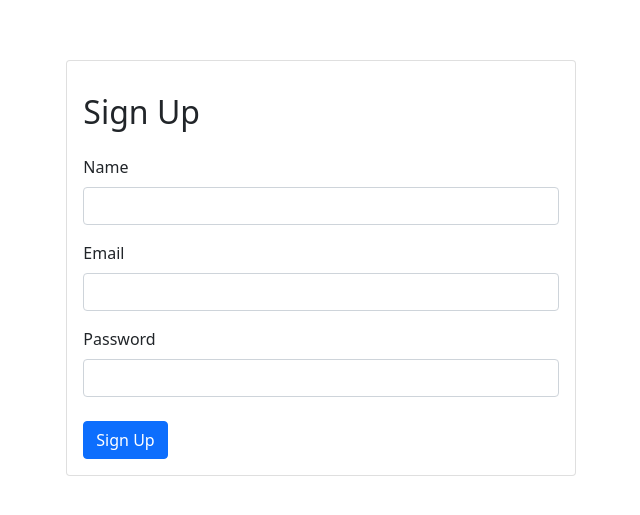
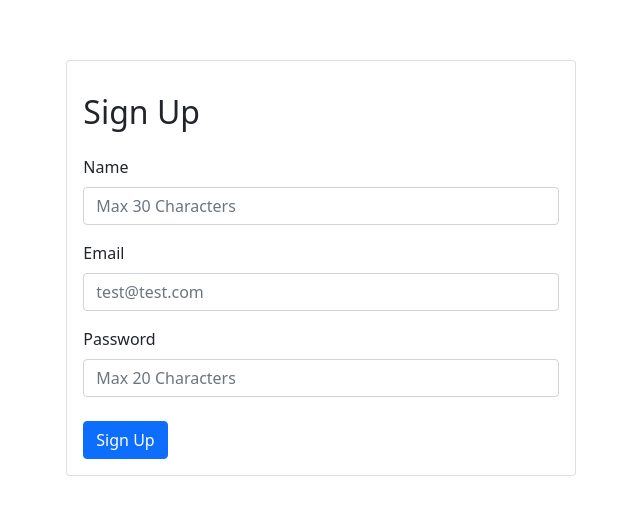
Before and after one commit to A-Starr/CIS454Shopping, a Django app: page /signup.html in a window 1280 px wide. Shown: the part 132-647 px from the top of the page, without its empty margins (319-959 px from the left). Run offline with Django 4.2, Linux system fonts and the light colour scheme.

Commit message:
Update signup.html

```diff
--- a/ShoppingWeb/shopping/templates/shopping/signup.html
+++ b/ShoppingWeb/shopping/templates/shopping/signup.html
@@ -16,15 +16,15 @@
                     <form action="">
                         <div class="mb-3">
                             <label for="name-input" class="form-label">Name</label>
-                            <input type="text" class="form-control" id="name-input" placeholder="">
+                            <input type="text" name="name" class="form-control" id="name-input" placeholder="Max 30 Characters">
                         </div>
                         <div class="mb-3">
                             <label for="email-input" class="form-label">Email</label>
-                            <input type="email" class="form-control" id="email-input" placeholder="">
+                            <input type="email" name="emailAddress" class="form-control" id="email-input" placeholder="test@test.com">
                         </div>
                         <div class="mb-3">
                             <label for="password-input" class="form-label">Password</label>
-                            <input type="email" class="form-control" id="password-input" placeholder="">
+                            <input type="password" name="password1" class="form-control" id="password-input" placeholder="Max 20 Characters">
                         </div>
                         <button type="submit" class="btn btn-primary mt-2">Sign Up</button>
                     </form>
```
